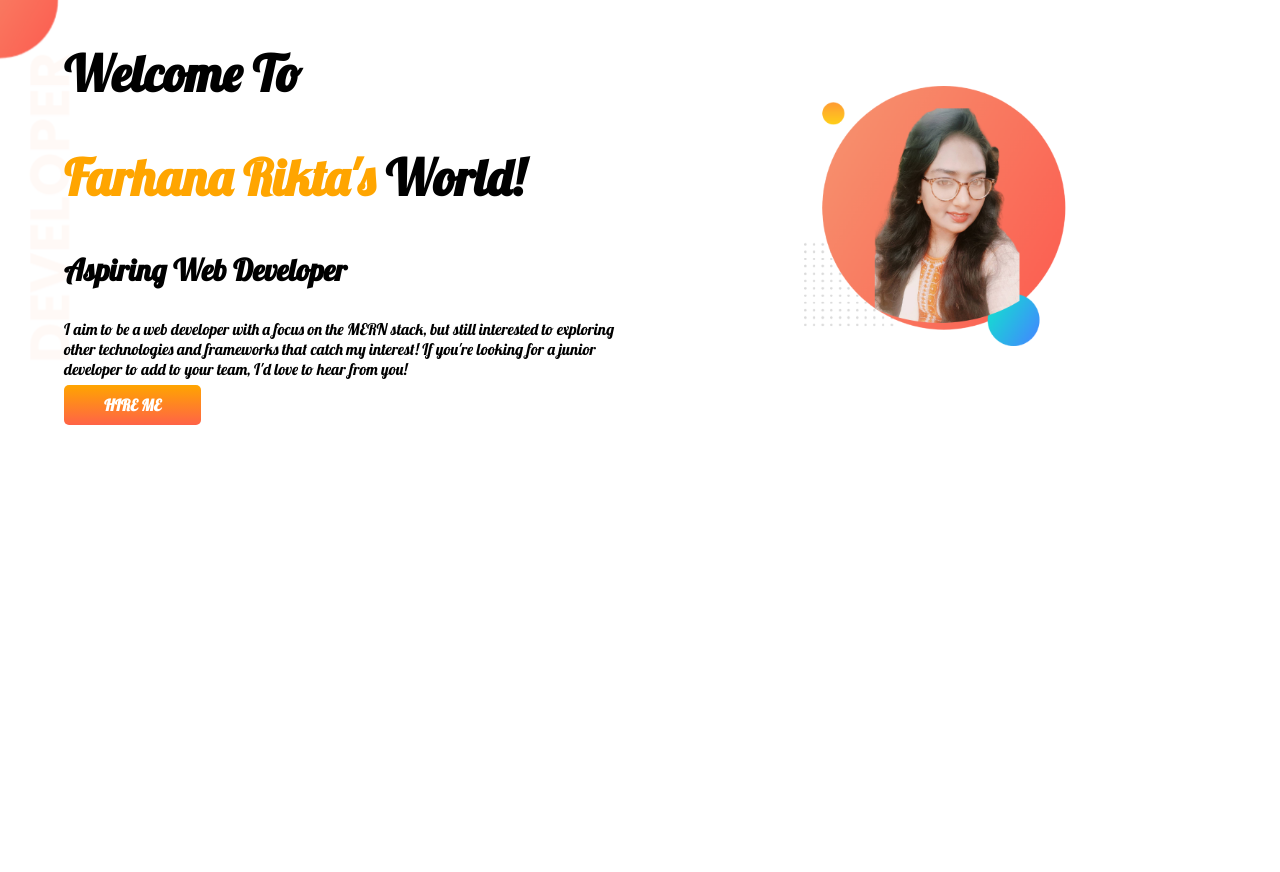
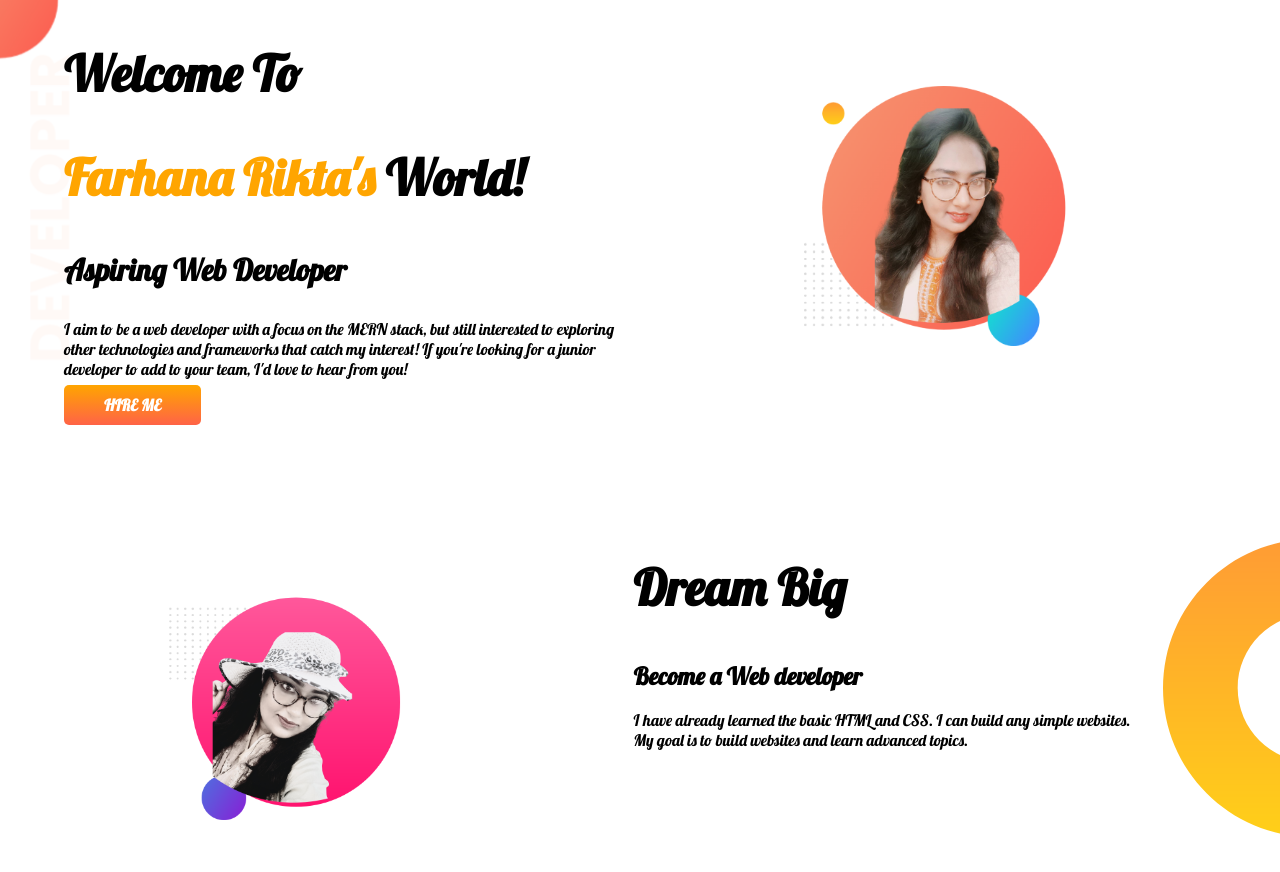
Before and after one commit to farhanarikta/Developer-Portfolio, a plain HTML site: page index.html in a window 1280 px wide. Before the commit the page ends 800 px from the top, so only its background shows below. Drawn offline with Linux system fonts and the light colour scheme.

Commit message:
dream added

```diff
--- a/index.html
+++ b/index.html
@@ -24,6 +24,17 @@
     <img src="developer-portfolio-master/New Project (5).png">
 </div>
 </section>
+<section class="dream-big">
+    <div class="half-width">
+        <img src="developer-portfolio-master/New Project (6).png">
+    </div>
+    <div class="half-width">
+        <h1>Dream Big</h1>
+        <h2>Become a Web developer</h2>
+        <p>I have already learned the basic HTML and CSS. I can build any simple websites. My goal is to build websites and learn advanced topics.</p>
+    </div>
+
+</section>
 
 </body>
 </html>
--- a/style.css
+++ b/style.css
@@ -13,14 +13,17 @@ h3{
 }
 section{
     display: flex;
+    margin-bottom: 100px;
 }
 .half-width{
     width: 50%;
     padding-left: 5%;
+
 }
 .half-width img{
     width: 80%;
     padding-top: 15%;
+    padding-bottom: 6%;
 }
 .link-button{
     text-decoration: none;
@@ -34,3 +37,11 @@ section{
     background-image: url(developer-portfolio-master/top-banner.png);
     background-repeat: no-repeat;
 }
+.dream-big{
+    background-image: url(developer-portfolio-master/dream-bg.png);
+    background-repeat: no-repeat;
+    background-position: right;
+}
+.dream-big{
+    padding-right: 10%;
+}
```
